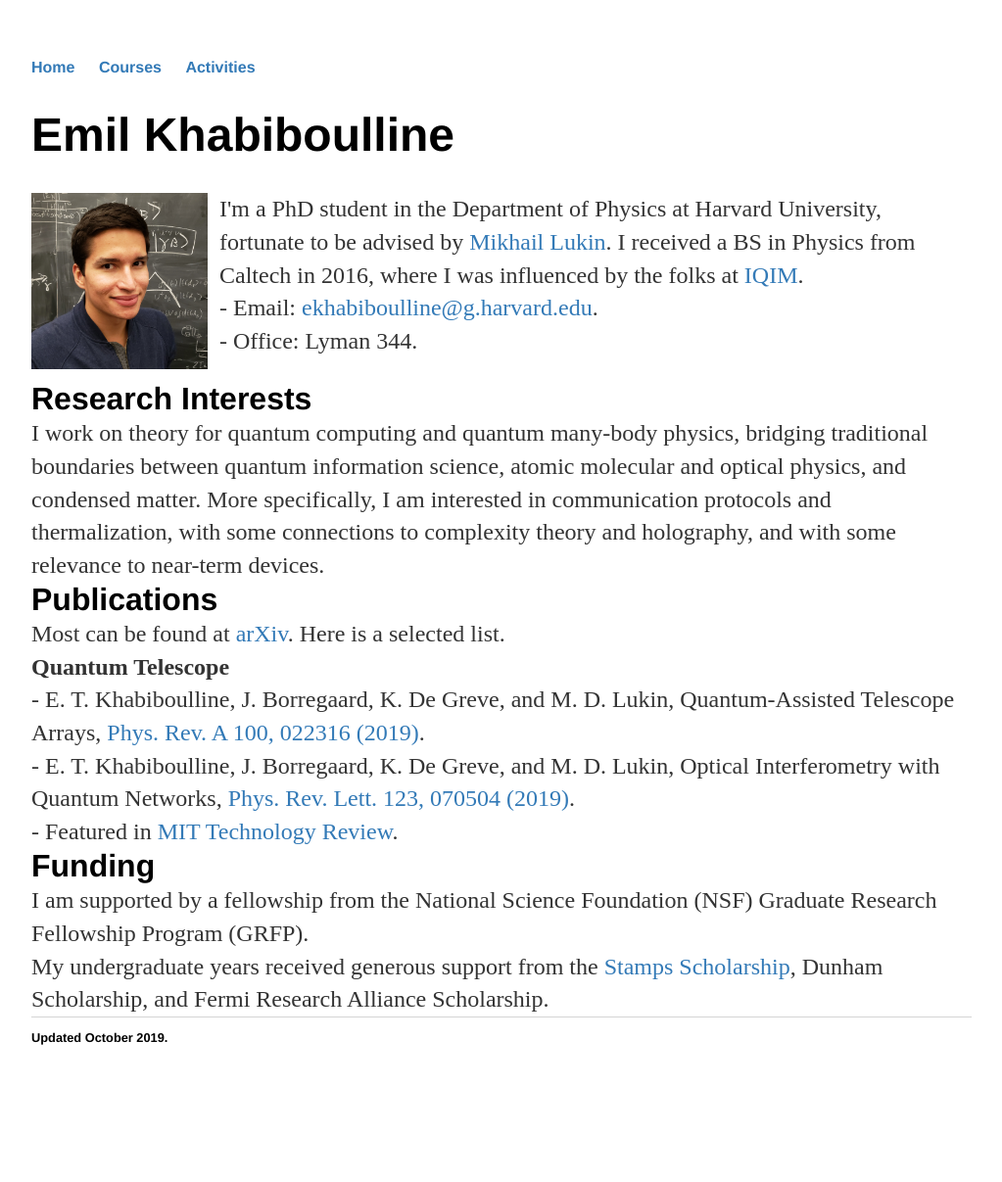
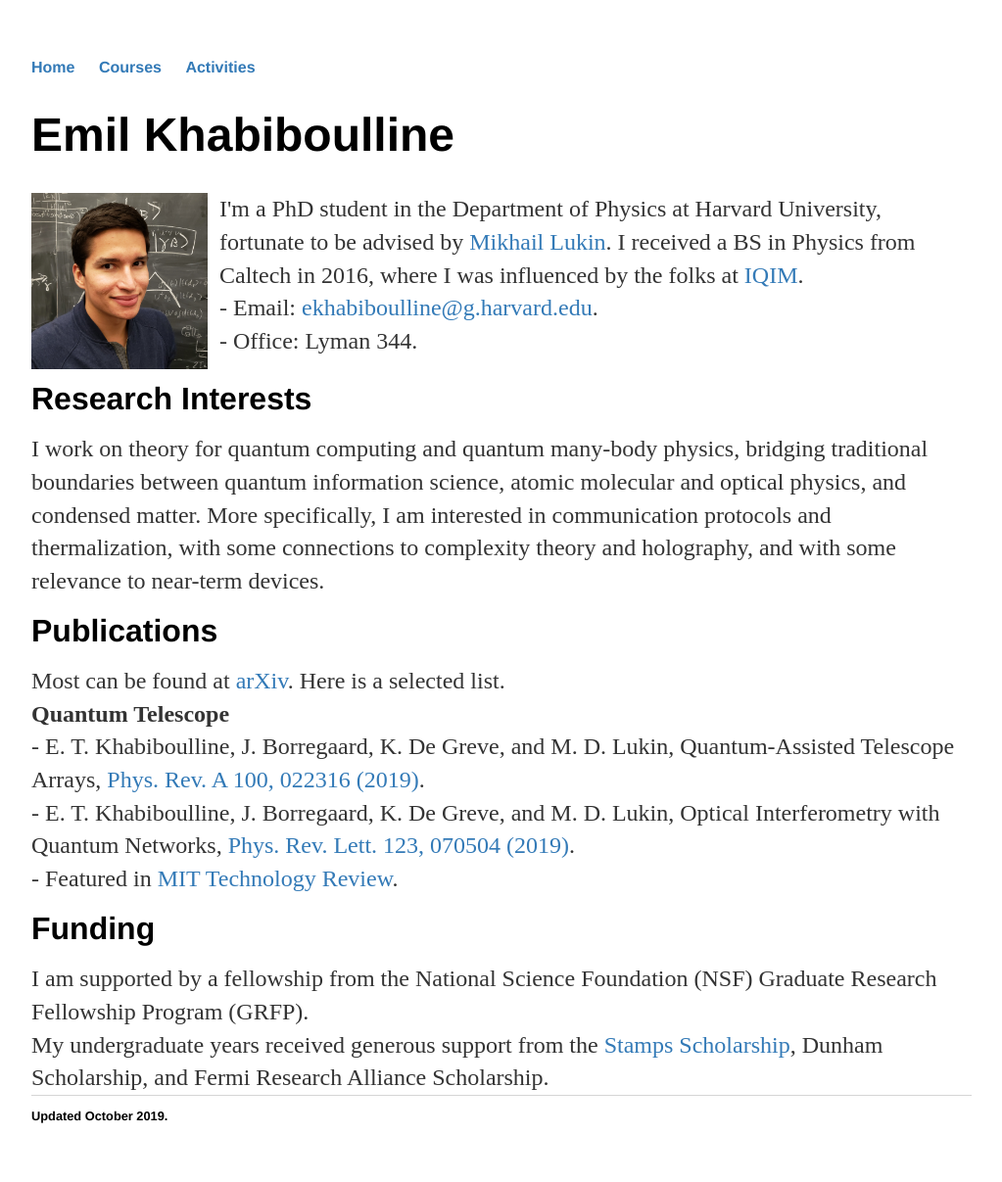
Before and after one commit to emilkhab/emilkhab.github.io, a Jekyll site: the page built from index.html, in a window 1280 px wide. Shown: the whole page at 98% size, without its empty margins (128-1151 px from the left). Built offline with Jekyll 4.4.1, drawn with Linux system fonts in a browser that asks for light colours; before the commit the page ends 1127 px from its top, so only the background shows below that.

Commit message:
Update main.css

```diff
--- a/css/main.css
+++ b/css/main.css
@@ -26,7 +26,7 @@ h1 {
 h2 {
     font-size: 2em;
     font-family:'Helvetica', 'Arial', 'Sans-Serif';
-    margin: 0em auto;
+    margin: 0.5em auto;
 }
 p {
     font-size: 1.5em;
```
